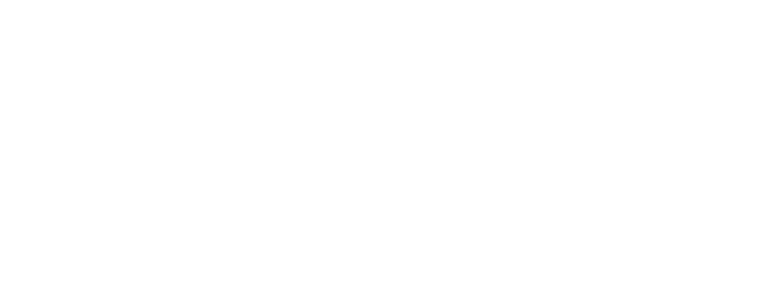
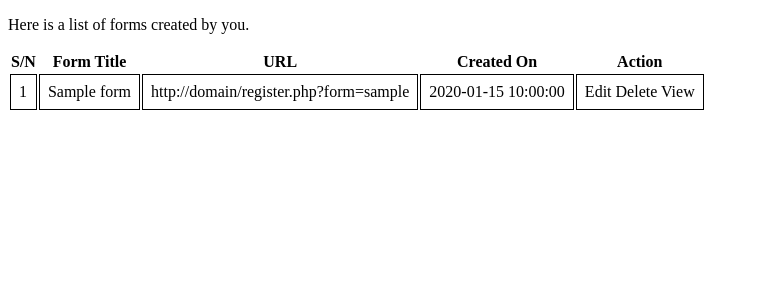
Before and after one commit to khaleb-dev/PHP-custom-form, a PHP site: page /view_forms.php in a window 1280 px wide. Before the commit the part shown is empty. Shown: the top 300 px of the page, without its empty margins (0-758 px from the left). Run offline with PHP 8.4, Linux system fonts and the light colour scheme; tables that the repository leaves empty hold one stand-in row (values such as "Sample post").

Commit message:
fetch list of all forms for particular user

```diff
--- a/processor.php
+++ b/processor.php
@@ -35,9 +35,7 @@ class Manager
 		return substr(str_shuffle($str_result), 0, $length_of_string);
 	}
 
-
-	// $form->setSholder(isset($setup['sholder']) ? $setup['sholder'] : false);
-
+	// This method will create a new record in the form table
 	public function createForm(array $formDetails)
 	{
         try {
@@ -86,6 +84,26 @@ class Manager
         return $this->response;
     }
 
+    // This method will fetch all forms created by a particular user.
+    public function fetchFormsByUserId(int $userId)
+	{
+        try {
+            $sql = "SELECT id, created_by, slug, form_title, last_name, first_name, middle_name, gender, dob, address, likes_dislikes, created_at, updated_at FROM form where created_by = $userId";
+            $smt = $this->connect->query($sql);
+            $allusers = $smt->fetchAll(PDO::FETCH_ASSOC);
+            return $allusers;
+        }
+        catch(PDOException $e) {
+                 echo ($e->getMessage() . ' ' . $e->getCode() . ' ' . $e->getFile() . ' ' . $e->getLine());
+                exit();
+                Log_Errors::Log_DBerror_msg($e->getMessage() . ' --------- A Problem was encountered while saving departmental clearance details for : ' . $name, $e->getCode(), $e->getFile(), $e->getLine());
+                $errorno = 'An error might have occurred in the System';
+                header("location: ../index.php?notice=$errorno");
+                exit;
+         }
+    }
+
+    // This method will create a new record in the participant table
     public function createParticipant(array $participantDetails, int $formId)
 	{
         try {
--- a/register.php
+++ b/register.php
@@ -22,7 +22,7 @@
         $processManager = new Manager(); // This class is found in processor.php
         $form = $processManager->findFormBySlug($slug); // search for the form
 
-        // check the value of what is
+        // check the datatype of what was returned (it's either a string or an array)
         if (is_string($form)) {
             echo $form;
             exit();
--- a/schema.sql
+++ b/schema.sql
@@ -52,6 +52,8 @@ create table if not exists `participants` (
 
 insert into user (`id`, `fullname`, `email`, `username`, `password`, `created_at`, `updated_at`) values
 (1, 'Khaleb Great', 'developer@khaleb.dev', 'developer', '$2y$10$nNSlA.PMMaxvMKWpCtFXf.O71O5vF9C5vhn.gFiq..seTO85vhEmy', NOW(), NOW());
+(2, 'Miracle Daniel', 'bestie@khaleb.dev', 'miradani', '$2y$10$nNSlA.PMMaxvMKWpCtFXf.O71O5vF9C5vhn.gFiq..seTO85vhEmy', NOW(), NOW());
+(3, 'Judith Chiamaka', 'dearest@khaleb.dev', 'judith', '$2y$10$nNSlA.PMMaxvMKWpCtFXf.O71O5vF9C5vhn.gFiq..seTO85vhEmy', NOW(), NOW());
 -- password = 123456
 
 COMMIT;
--- a/view_forms.php
+++ b/view_forms.php
@@ -1,9 +1,54 @@
+<?php
+  /**
+   * Khaleb O'Brien (Weird_Coder)
+   * ebukauche52@gmail.com
+   * https://khaleb.dev
+   * Wed, 2nd October, 2020
+  */
+    @session_start();
+    require_once "processor.php";
+?>
 <!DOCTYPE html>
 <html>
 <head>
 	<title>List of your forms</title>
+    <style type="text/css">
+        tr td {
+            border: 1px solid #000;
+            padding: 8px;
+        }
+    </style>
 </head>
 <body>
+    <p>Here is a list of forms created by you.</p>
+    <table class="table table-striped">
+        <thead>
+            <th>S/N</th>
+            <th>Form Title</th>
+            <th>URL</th>
+            <th>Created On</th>
+            <th>Action</th>
+        </thead>
+        <tbody>
+            <?php
+                $userId = 1; // you should have a way of keeping the user details after login (maybe in a session variable).
+                $processManager = new Manager();
+                $forms = $processManager->fetchFormsByUserId($userId);
 
+                $counter = 1;
+                foreach ($forms as $form) :
+            ?>
+                <tr>
+                    <td ><?= $counter++ ?></td>
+                    <td><?= $form['form_title'] ?></td>
+                    <td>http://domain/register.php?form=<?= $form['slug'] ?></td>
+                    <td><?= $form['created_at'] ?></td>
+                    <td>Edit Delete View</td>
+                </tr>
+            <?php
+                endforeach;
+            ?>
+        </tbody>
+    </table>
 </body>
 </html>
```
